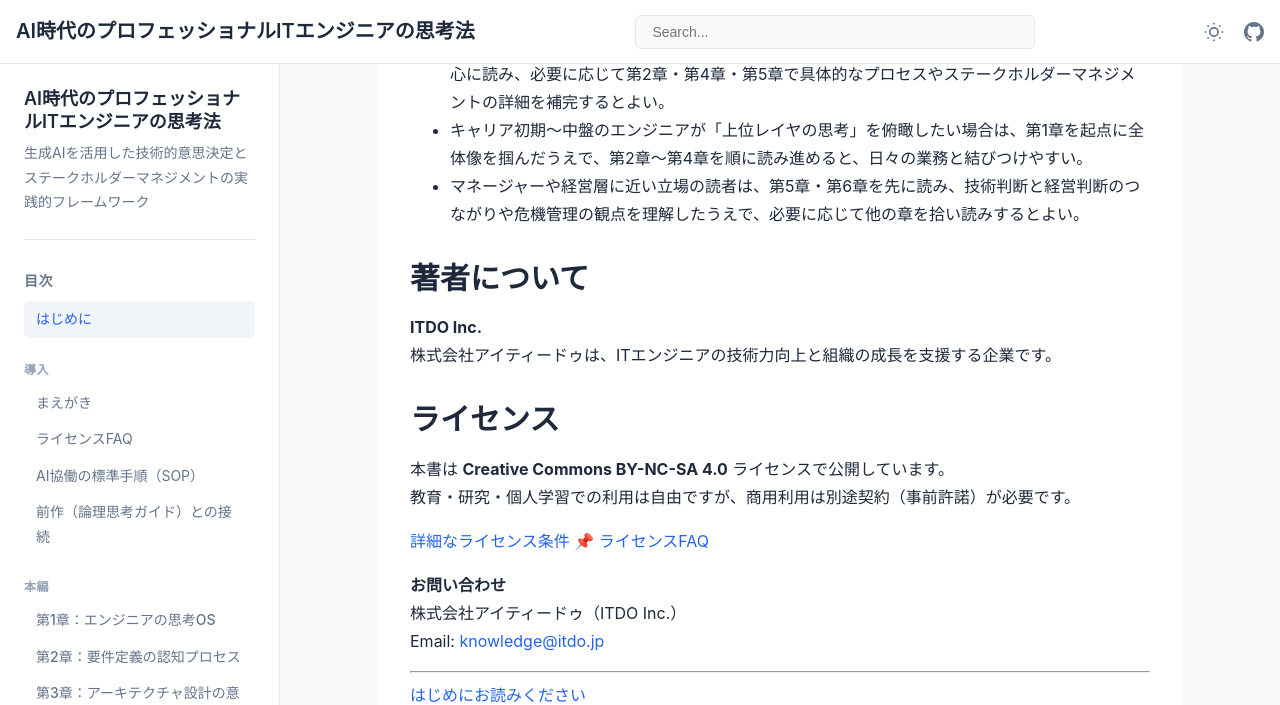
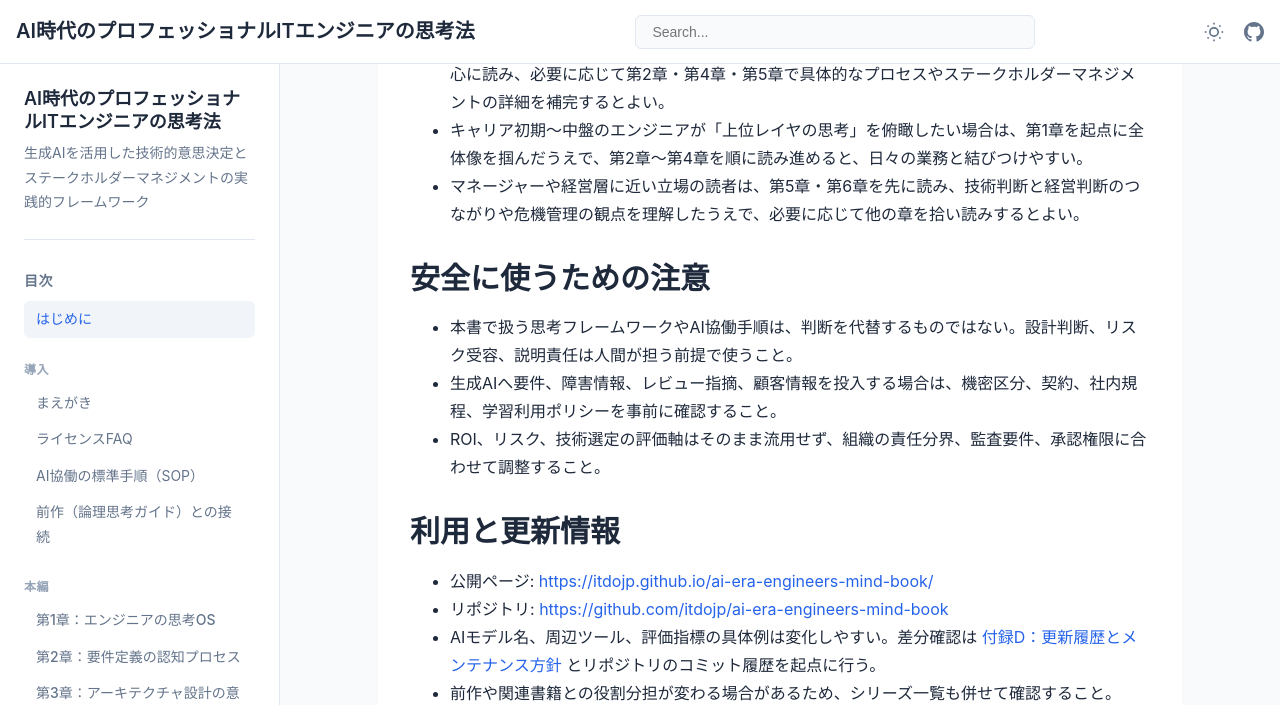
Before and after one commit to itdojp/ai-era-engineers-mind-book, a Jekyll site: the page built from docs/index.md, in a window 1280 px wide and 900 px high, scrolled down 3644 px, cut to the strip 0-705 px from the top of the window. Built offline with Jekyll 4.4.1, drawn with Linux system fonts in a browser that asks for light colours.

Commit message:
[codex] Improve AI-era engineer guidance and book metadata (#124)
* docs: strengthen top-page guidance

* fix: clarify actual reading routes

* docs: improve AI era engineer guidance

* chore: add update-notes appendix to book config

```diff
--- a/docs/index.md
+++ b/docs/index.md
@@ -122,6 +122,19 @@ permalink: /
 - キャリア初期〜中盤のエンジニアが「上位レイヤの思考」を俯瞰したい場合は、第1章を起点に全体像を掴んだうえで、第2章〜第4章を順に読み進めると、日々の業務と結びつけやすい。
 - マネージャーや経営層に近い立場の読者は、第5章・第6章を先に読み、技術判断と経営判断のつながりや危機管理の観点を理解したうえで、必要に応じて他の章を拾い読みするとよい。
 
+## 安全に使うための注意
+
+- 本書で扱う思考フレームワークやAI協働手順は、判断を代替するものではない。設計判断、リスク受容、説明責任は人間が担う前提で使うこと。
+- 生成AIへ要件、障害情報、レビュー指摘、顧客情報を投入する場合は、機密区分、契約、社内規程、学習利用ポリシーを事前に確認すること。
+- ROI、リスク、技術選定の評価軸はそのまま流用せず、組織の責任分界、監査要件、承認権限に合わせて調整すること。
+
+## 利用と更新情報
+
+- 公開ページ: [https://itdojp.github.io/ai-era-engineers-mind-book/](https://itdojp.github.io/ai-era-engineers-mind-book/)
+- リポジトリ: [https://github.com/itdojp/ai-era-engineers-mind-book](https://github.com/itdojp/ai-era-engineers-mind-book)
+- AIモデル名、周辺ツール、評価指標の具体例は変化しやすい。差分確認は [付録D：更新履歴とメンテナンス方針](appendices/update-notes/) とリポジトリのコミット履歴を起点に行う。
+- 前作や関連書籍との役割分担が変わる場合があるため、シリーズ一覧も併せて確認すること。
+
 ## 著者について
 
 **ITDO Inc.**
```
Also changed, not shown: book-config.json (+9 -1 lines).
